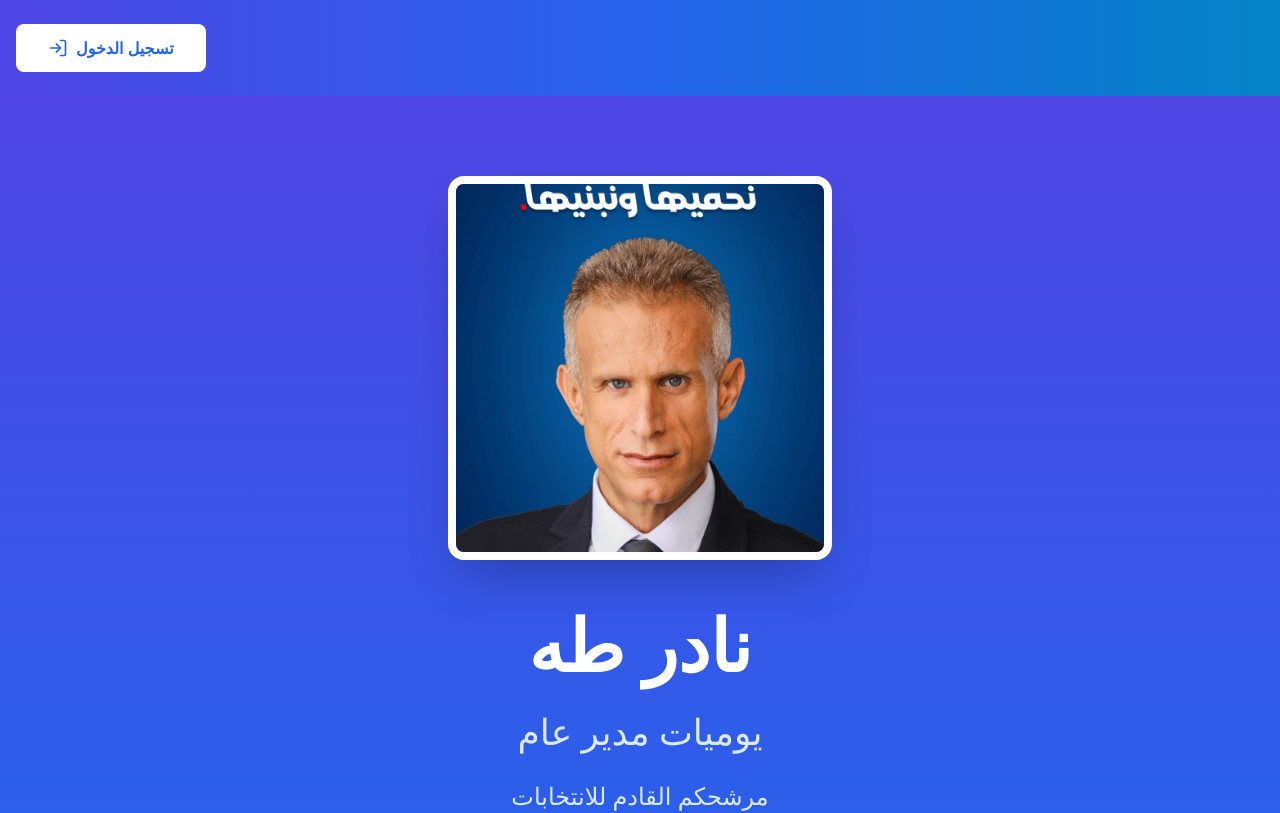
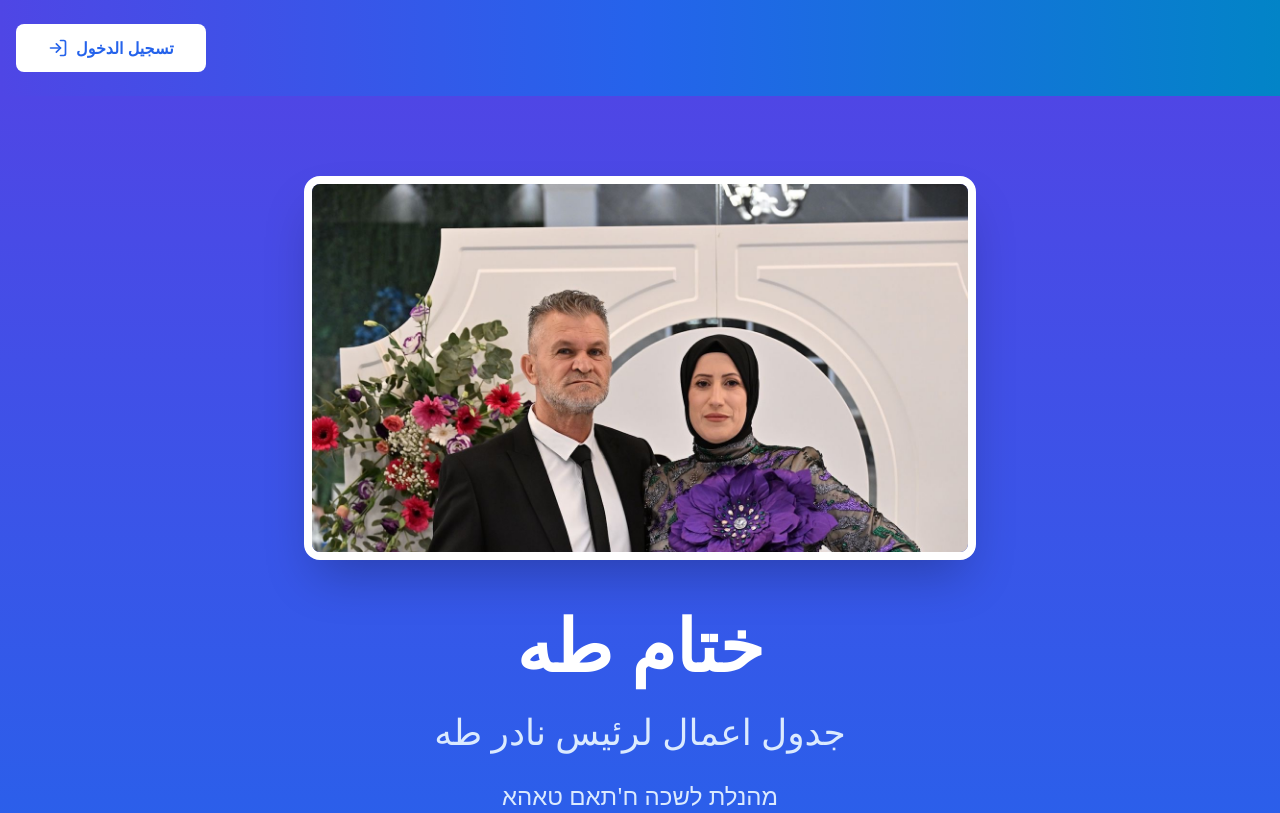
Before and after one commit to ramitaha13/calendar-of-your, a React (Vite) app: page / in a window 1280 px wide. Shown: the top 813 px of the page. Built offline with nearby package versions, Linux system fonts and the light colour scheme.

Commit message:
first commit

```diff
--- a/src/components/home.jsx
+++ b/src/components/home.jsx
@@ -1,7 +1,7 @@
 import React, { useState, useEffect } from "react";
 import { LogIn } from "lucide-react";
 import { useNavigate } from "react-router-dom";
-import naderPhoto from "/src/assets/nader.JPG";
+import khetamtaha from "/src/assets/1.JPG";
 
 const ElectionDay = () => {
   const navigate = useNavigate();
@@ -70,15 +70,17 @@ const ElectionDay = () => {
           <div className="container mx-auto px-4">
             <div className="flex flex-col items-center text-center">
               <img
-                src={naderPhoto}
-                alt="نادر طه"
-                className="w-96 h-96 object-cover rounded-2xl border-8 border-white shadow-2xl mb-12"
+                src={khetamtaha}
+                alt="ختام طه"
+                className="w-full max-w-2xl h-96 object-cover object-top rounded-2xl border-8 border-white shadow-2xl mb-12"
               />
-              <h1 className="text-7xl font-bold text-white mb-8">نادر طه</h1>
-              <p className="text-4xl text-blue-100 mb-6">يوميات مدير عام</p>
+              <h1 className="text-7xl font-bold text-white mb-8">ختام طه</h1>
+              <p className="text-4xl text-blue-100 mb-6">
+                جدول اعمال لرئيس نادر طه
+              </p>
               <div className="max-w-4xl mx-auto">
                 <p className="text-2xl text-blue-100 leading-relaxed">
-                  مرشحكم القادم للانتخابات
+                  מהנלת לשכה ח'תאם טאהא
                 </p>
               </div>
             </div>
```
Also changed, not shown: src/assets/1.JPG (added).
